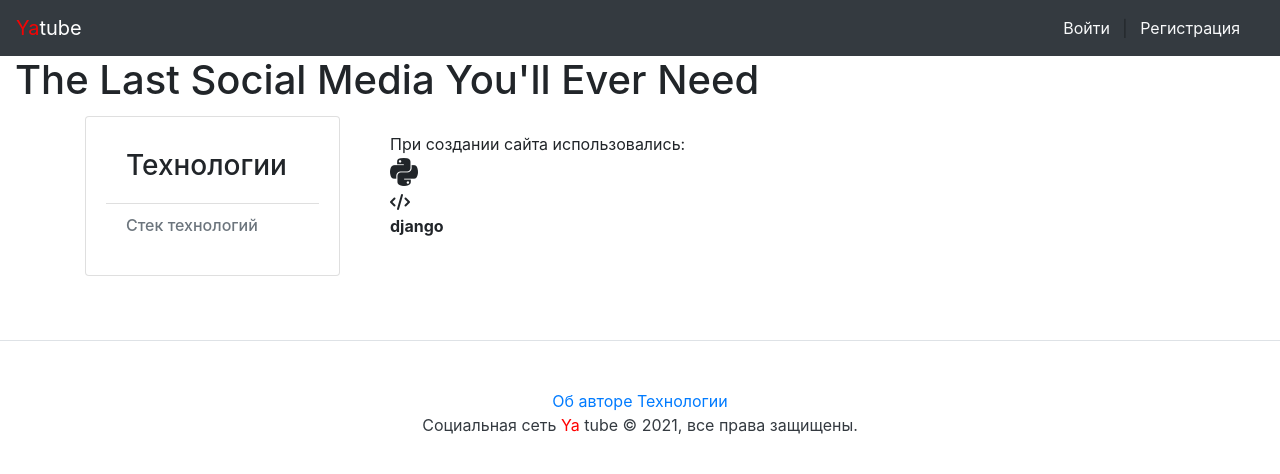
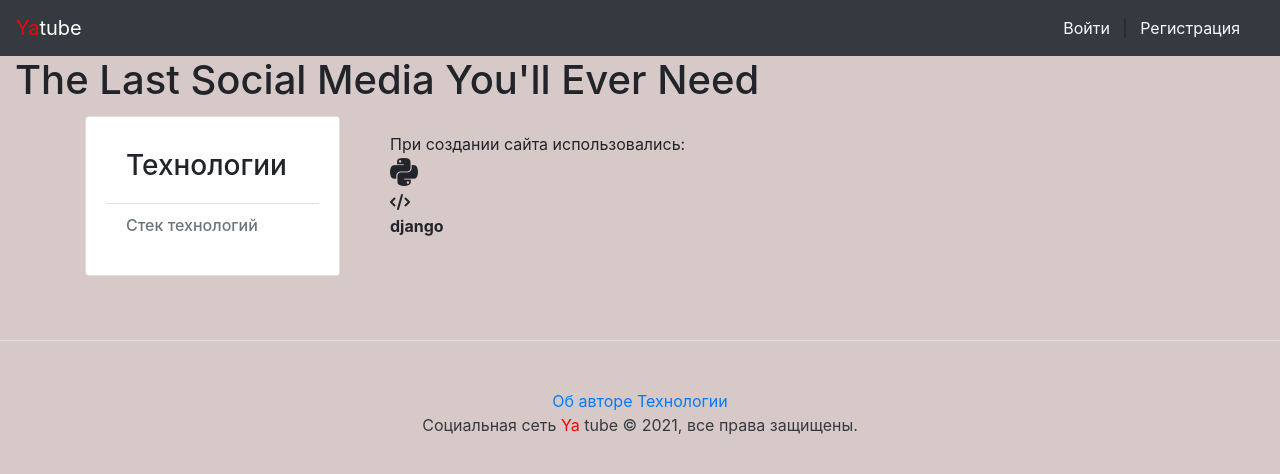
Before and after one commit to pichugina-v/yatube_django, a Django app: page /about/tech/ in a window 1280 px wide. Shown: the top 474 px of the page. Run offline with Django 3.2, Linux system fonts and the light colour scheme; some libraries are stand-ins or nearby versions.

Commit message:
style for body added

```diff
--- a/templates/base.html
+++ b/templates/base.html
@@ -10,6 +10,11 @@
   <script src="{% static 'jquery/dist/jquery.min.js' %}"></script>
   <script src="{% static 'bootstrap/dist/js/bootstrap.min.js' %}"></script>
   <script src="https://kit.fontawesome.com/0a9d294ac0.js" crossorigin="anonymous"></script>
+  <style>
+    body {
+      background: rgb(216, 201, 201);
+    }
+  </style>
 </head>
 
 <body>
```
